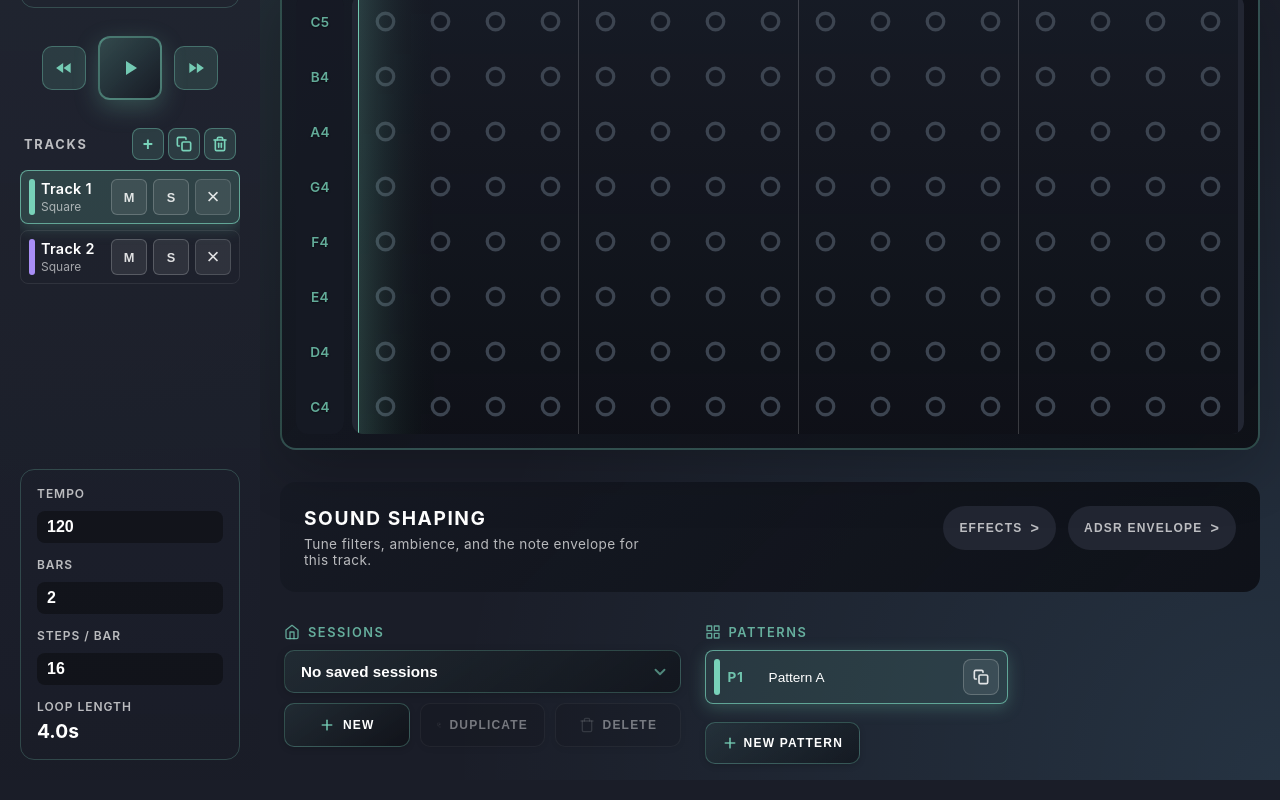
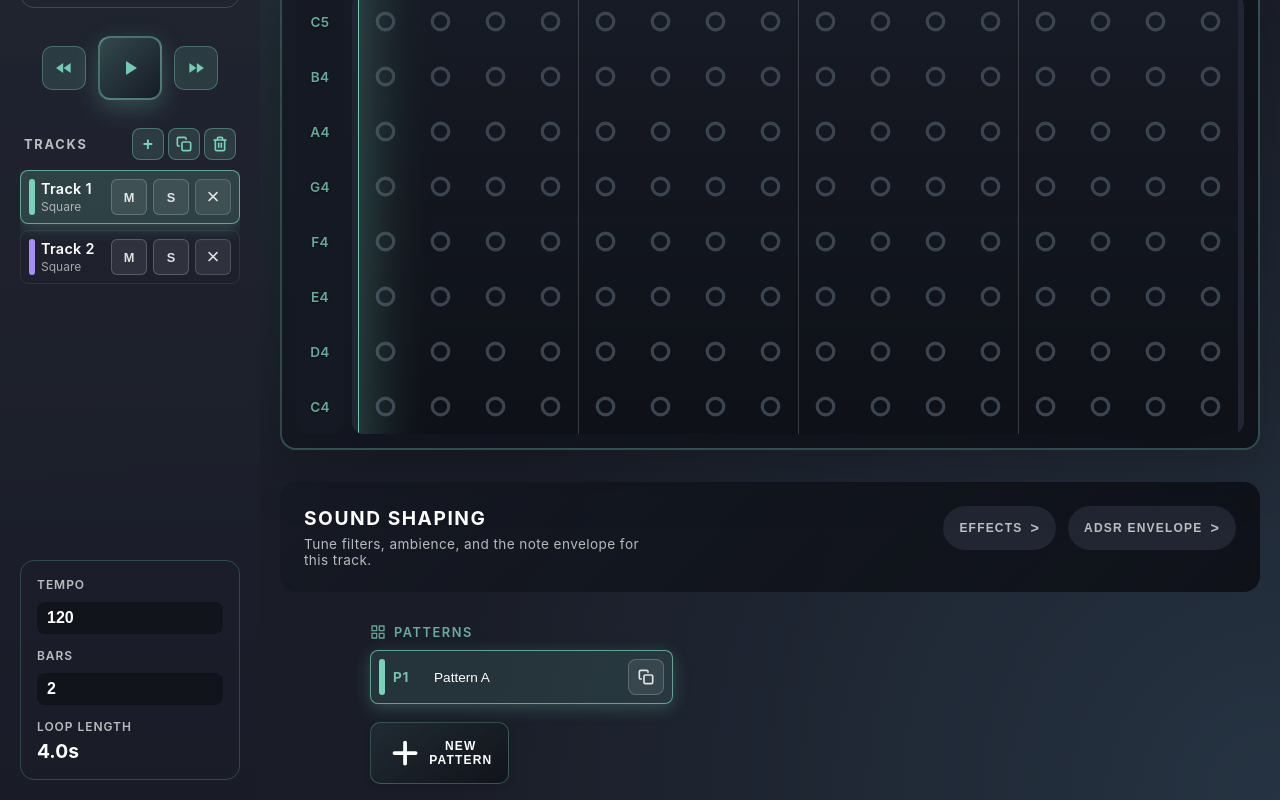
Before and after one commit to Gibson417/Bitloop, a Svelte app in the folder bloops_app/: page / in a window 1280 px wide. Shown: the part 281-1081 px from the top of the page. Built offline with nearby package versions, Linux system fonts and the light colour scheme.

Commit message:
Fix note placement: use full note length and remove sessions/steps control
Co-authored-by: Gibson417 <142834301+Gibson417@users.noreply.github.com>

```diff
--- a/bloops_app/src/App.svelte
+++ b/bloops_app/src/App.svelte
@@ -940,19 +940,6 @@
             class="stat-input"
           />
         </div>
-        <div class="stat-field">
-          <label for="rail-steps" class="label">Steps / bar</label>
-          <input
-            id="rail-steps"
-            type="number"
-            min="4"
-            max="64"
-            step="1"
-            value={stepsPerBar}
-            on:change={handleStepsChange}
-            class="stat-input"
-          />
-        </div>
         <div>
           <span class="label">Loop length</span>
           <span class="value">{loopSecondsDisplay}s</span>
@@ -962,7 +949,7 @@
   </aside>
   <section class="workspace" data-component="Workspace">
     <div class="workspace-header" data-component="WorkspaceHeader">
-      <div class="session-info">
+      <div class="project-info">
         <label class="project-label" for="project-name-input">
           <svg class="project-icon" aria-hidden="true" viewBox="0 0 24 24" fill="none" stroke="currentColor" stroke-width="2" stroke-linecap="round" stroke-linejoin="round">
             <path d="M14 2H6a2 2 0 0 0-2 2v16a2 2 0 0 0 2 2h12a2 2 0 0 0 2-2V8z"/>
@@ -1079,14 +1066,8 @@
       />
     </div>
     <Footer
-      projects={projects}
-      currentId={currentProjectId}
       patterns={patterns}
       selectedPattern={selectedPattern}
-      on:selectproject={handleProjectSelect}
-      on:newproject={handleNewProject}
-      on:duplicateproject={handleDuplicateProject}
-      on:deleteproject={handleDeleteProject}
       on:patternselect={handlePatternSelect}
       on:patternadd={handlePatternAdd}
       on:patternduplicate={handlePatternDuplicate}
@@ -1325,7 +1306,7 @@
     box-sizing: border-box;
   }
 
-  .session-info {
+  .project-info {
     display: flex;
     flex-direction: column;
   }
--- a/bloops_app/src/components/Footer.svelte
+++ b/bloops_app/src/components/Footer.svelte
@@ -1,19 +1,10 @@
 <script>
   import { createEventDispatcher } from 'svelte';
 
-  export let projects = [];
-  export let currentId = null;
   export let patterns = [];
   export let selectedPattern = 0;
 
   const dispatch = createEventDispatcher();
-
-  let selectedProjectId = currentId ?? '';
-
-  const handleSelectProject = (event) => dispatch('selectproject', { id: event.target.value });
-  const handleNewProject = () => dispatch('newproject');
-  const handleDuplicateProject = () => dispatch('duplicateproject');
-  const handleDeleteProject = () => dispatch('deleteproject');
 
   // Pattern handlers
   const handlePatternSelect = (index) => {
@@ -104,60 +95,10 @@
     }
   };
 
-  $: selectedProjectId = currentId ?? '';
   $: canRemovePattern = patterns.length > 1;
 </script>
 
 <footer class="footer" data-component="Footer">
-  <div class="project-column">
-    <div class="field session-field">
-      <label for="project-select" class="session-label">
-        <svg class="sessions-icon" aria-hidden="true" viewBox="0 0 24 24" fill="none" stroke="currentColor" stroke-width="2" stroke-linecap="round" stroke-linejoin="round">
-          <path d="M3 9l9-7 9 7v11a2 2 0 0 1-2 2H5a2 2 0 0 1-2-2z"/>
-          <polyline points="9 22 9 12 15 12 15 22"/>
-        </svg>
-        <span>Sessions</span>
-      </label>
-      <div class="select-shell">
-        <select id="project-select" bind:value={selectedProjectId} on:change={handleSelectProject}>
-          {#if !projects.length}
-            <option value="" disabled>No saved sessions</option>
-          {:else}
-            {#each projects as option}
-              <option value={option.id}>{option.name}</option>
-            {/each}
-          {/if}
-        </select>
-        <svg class="select-chevron" aria-hidden="true" viewBox="0 0 24 24" fill="none" stroke="currentColor" stroke-width="2.5" stroke-linecap="round" stroke-linejoin="round">
-          <polyline points="6 9 12 15 18 9"/>
-        </svg>
-      </div>
-      <div class="library-actions">
-        <button type="button" class="action-btn new-btn" on:click={handleNewProject}>
-          <svg class="btn-icon" aria-hidden="true" viewBox="0 0 24 24" fill="none" stroke="currentColor" stroke-width="2.5" stroke-linecap="round" stroke-linejoin="round">
-            <line x1="12" y1="5" x2="12" y2="19"/>
-            <line x1="5" y1="12" x2="19" y2="12"/>
-          </svg>
-          New
-        </button>
-        <button type="button" class="action-btn duplicate-btn" on:click={handleDuplicateProject} disabled={!selectedProjectId}>
-          <svg class="btn-icon" aria-hidden="true" viewBox="0 0 24 24" fill="none" stroke="currentColor" stroke-width="2" stroke-linecap="round" stroke-linejoin="round">
-            <rect x="9" y="9" width="13" height="13" rx="2" ry="2"/>
-            <path d="M5 15H4a2 2 0 0 1-2-2V4a2 2 0 0 1 2-2h9a2 2 0 0 1 2 2v1"/>
-          </svg>
-          Duplicate
-        </button>
-        <button type="button" class="action-btn delete-btn" on:click={handleDeleteProject} disabled={projects.length <= 1}>
-          <svg class="btn-icon" aria-hidden="true" viewBox="0 0 24 24" fill="none" stroke="currentColor" stroke-width="2" stroke-linecap="round" stroke-linejoin="round">
-            <polyline points="3 6 5 6 21 6"/>
-            <path d="M19 6v14a2 2 0 0 1-2 2H7a2 2 0 0 1-2-2V6m3 0V4a2 2 0 0 1 2-2h4a2 2 0 0 1 2 2v2"/>
-          </svg>
-          Delete
-        </button>
-      </div>
-    </div>
-  </div>
-
   <div class="pattern-column">
     <div class="field pattern-field">
       <label for="pattern-list" class="pattern-label">
@@ -242,7 +183,7 @@
 <style>
   .footer {
     display: flex;
-    justify-content: space-between;
+    justify-content: center;
     align-items: flex-start;
     gap: 24px;
     padding: 16px 24px;
@@ -251,20 +192,13 @@
     width: 100%;
   }
 
-  .project-column {
-    display: flex;
-    flex-direction: column;
-    gap: 12px;
-    flex: 0 0 auto;
-    max-width: 480px;
-  }
-
   .pattern-column {
     display: flex;
     flex-direction: column;
     gap: 12px;
-    flex: 1;
-    max-width: 600px;
+    flex: 0 1 auto;
+    max-width: 800px;
+    width: 100%;
   }
 
   .field {
@@ -273,154 +207,6 @@
     gap: 10px;
     font-size: 0.8rem;
     font-weight: 600;
-  }
-
-  .session-label {
-    display: flex;
-    align-items: center;
-    gap: 8px;
-    color: rgba(var(--color-accent-rgb), 0.8);
-    text-transform: uppercase;
-    letter-spacing: 0.12em;
-    cursor: pointer;
-    transition: color 0.2s ease;
-  }
-
-  .session-label:hover {
-    color: rgba(var(--color-accent-rgb), 1);
-  }
-
-  .sessions-icon {
-    width: 16px;
-    height: 16px;
-    color: rgba(var(--color-accent-rgb), 0.75);
-    transition: color 0.2s ease;
-  }
-
-  .session-label:hover .sessions-icon {
-    color: rgba(var(--color-accent-rgb), 1);
-  }
-
-  .select-shell {
-    position: relative;
-  }
-
-  .select-shell select {
-    width: 100%;
-    background: linear-gradient(145deg, rgba(var(--color-accent-rgb), 0.08), rgba(0, 0, 0, 0.35));
-    border: 1.5px solid rgba(var(--color-accent-rgb), 0.25);
-    border-radius: 10px;
-    padding: 12px 40px 12px 16px;
-    color: #fff;
-    font-size: 0.95rem;
-    font-weight: 600;
-    appearance: none;
-    cursor: pointer;
-    transition: all 0.2s cubic-bezier(0.4, 0, 0.2, 1);
-    box-shadow: 0 2px 8px rgba(0, 0, 0, 0.15);
-  }
-
-  .select-shell select:hover {
-    background: linear-gradient(145deg, rgba(var(--color-accent-rgb), 0.12), rgba(0, 0, 0, 0.4));
-    border-color: rgba(var(--color-accent-rgb), 0.4);
-    transform: translateY(-1px);
-    box-shadow: 0 4px 12px rgba(var(--color-accent-rgb), 0.2);
-  }
-
-  .select-shell select:focus-visible {
-    outline: none;
-    border-color: rgba(var(--color-accent-rgb), 0.6);
-    box-shadow: 0 0 0 3px rgba(var(--color-accent-rgb), 0.15), 0 4px 16px rgba(var(--color-accent-rgb), 0.25);
-    transform: translateY(-1px);
-  }
-
-  .select-shell select option {
-    background: var(--color-panel);
-    color: var(--color-text, #fff);
-    padding: 8px;
-  }
-
-  .select-chevron {
-    position: absolute;
-    right: 12px;
-    top: 50%;
-    transform: translateY(-50%);
-    width: 18px;
-    height: 18px;
-    color: rgba(var(--color-accent-rgb), 0.6);
-    pointer-events: none;
-    transition: color 0.2s ease;
-  }
-
-  .select-shell:hover .select-chevron {
-    color: rgba(var(--color-accent-rgb), 0.85);
-  }
-
-  .library-actions {
-    display: flex;
-    gap: 10px;
-    flex-wrap: wrap;
-  }
-
-  .action-btn {
-    display: flex;
-    align-items: center;
-    gap: 8px;
-    padding: 12px 16px;
-    min-height: 44px;
-    border-radius: 10px;
-    border: 1.5px solid rgba(var(--color-accent-rgb), 0.3);
-    background: linear-gradient(145deg, rgba(var(--color-accent-rgb), 0.08), rgba(0, 0, 0, 0.35));
-    color: #fff;
-    text-transform: uppercase;
-    letter-spacing: 0.1em;
-    font-size: 0.75rem;
-    font-weight: 600;
-    cursor: pointer;
-    transition: all 0.2s cubic-bezier(0.4, 0, 0.2, 1);
-    box-shadow: 0 2px 6px rgba(0, 0, 0, 0.15);
-    flex: 1;
-    min-width: 120px;
-    justify-content: center;
-  }
-
-  .btn-icon {
-    width: 16px;
-    height: 16px;
-    color: rgba(var(--color-accent-rgb), 0.85);
-    transition: color 0.2s ease;
-  }
-
-  .action-btn:hover:not(:disabled) {
-    transform: translateY(-2px);
-    border-color: rgba(var(--color-accent-rgb), 0.55);
-    background: linear-gradient(145deg, rgba(var(--color-accent-rgb), 0.15), rgba(0, 0, 0, 0.45));
-    box-shadow: 0 6px 16px rgba(var(--color-accent-rgb), 0.3);
-  }
-
-  .action-btn:hover:not(:disabled) .btn-icon {
-    color: rgba(var(--color-accent-rgb), 1);
-  }
-
-  .action-btn:focus-visible {
-    outline: none;
-    border-color: rgba(var(--color-accent-rgb), 0.6);
-    box-shadow: 0 0 0 3px rgba(var(--color-accent-rgb), 0.15), 0 4px 12px rgba(var(--color-accent-rgb), 0.25);
-  }
-
-  .action-btn:active:not(:disabled) {
-    transform: translateY(0);
-  }
-
-  .action-btn:disabled {
-    opacity: 0.4;
-    cursor: not-allowed;
-    border-color: rgba(255, 255, 255, 0.12);
-    background: rgba(0, 0, 0, 0.25);
-  }
-
-  .action-btn:disabled .btn-icon {
-    color: rgba(255, 255, 255, 0.3);
   }
 
   .pattern-label {
@@ -619,7 +405,6 @@
       gap: 20px;
     }
 
-    .project-column,
     .pattern-column {
       max-width: 100%;
       width: 100%;
@@ -629,19 +414,6 @@
   @media (max-width: 640px) {
     .footer {
       padding: 18px 18px 24px;
-    }
-
-    .project-column {
-      max-width: 100%;
-    }
-
-    .library-actions {
-      width: 100%;
-    }
-
-    .action-btn {
-      flex: 1 1 calc(33.333% - 8px);
-      min-width: 100px;
     }
 
     .pattern-list {
@@ -658,11 +430,4 @@
       min-height: 40px;
     }
   }
-
-  @media (max-width: 420px) {
-    .action-btn {
-      flex: 1 1 100%;
-      min-width: 100%;
-    }
-  }
 </style>
--- a/bloops_app/src/components/Grid.svelte
+++ b/bloops_app/src/components/Grid.svelte
@@ -409,9 +409,8 @@
     // This determines the duration of placed notes, independent of zoom level
     const noteDenom = Number(noteLengthDenominator) || stepsPerBarSafe;
     const fullNoteStorageLength = Math.max(1, Math.round((BASE_RESOLUTION / noteDenom)));
-    // Reduce note length by 1 storage step to create visual separation between adjacent notes
-    // This prevents notes from appearing merged in the grid while keeping audio playback continuous
-    const noteStorageLength = Math.max(1, fullNoteStorageLength - 1);
+    // Use full note length - no reduction. Notes should span their full duration.
+    const noteStorageLength = fullNoteStorageLength;
 
     // Calculate full cell width for detection purposes
     const fullStorageLength = Math.max(1, Math.round(storagePerLogical));
@@ -560,8 +559,8 @@
       // Calculate note length based on noteLengthDenominator (for duration, independent of zoom)
       const noteDenom = Number(noteLengthDenominator) || stepsPerBarSafe;
       const fullNoteStorageLength = Math.max(1, Math.round((BASE_RESOLUTION / noteDenom)));
-      // Reduce note length by 1 storage step to create visual separation between adjacent notes
-      const noteStorageLength = Math.max(1, fullNoteStorageLength - 1);
+      // Use full note length - no reduction. Notes should span their full duration.
+      const noteStorageLength = fullNoteStorageLength;
       const storageLength = noteStorageLength;
 
       // Calculate full cell width for detection purposes
```
Also changed, not shown: 2 other files (tests, documents, lock files or other folders).
